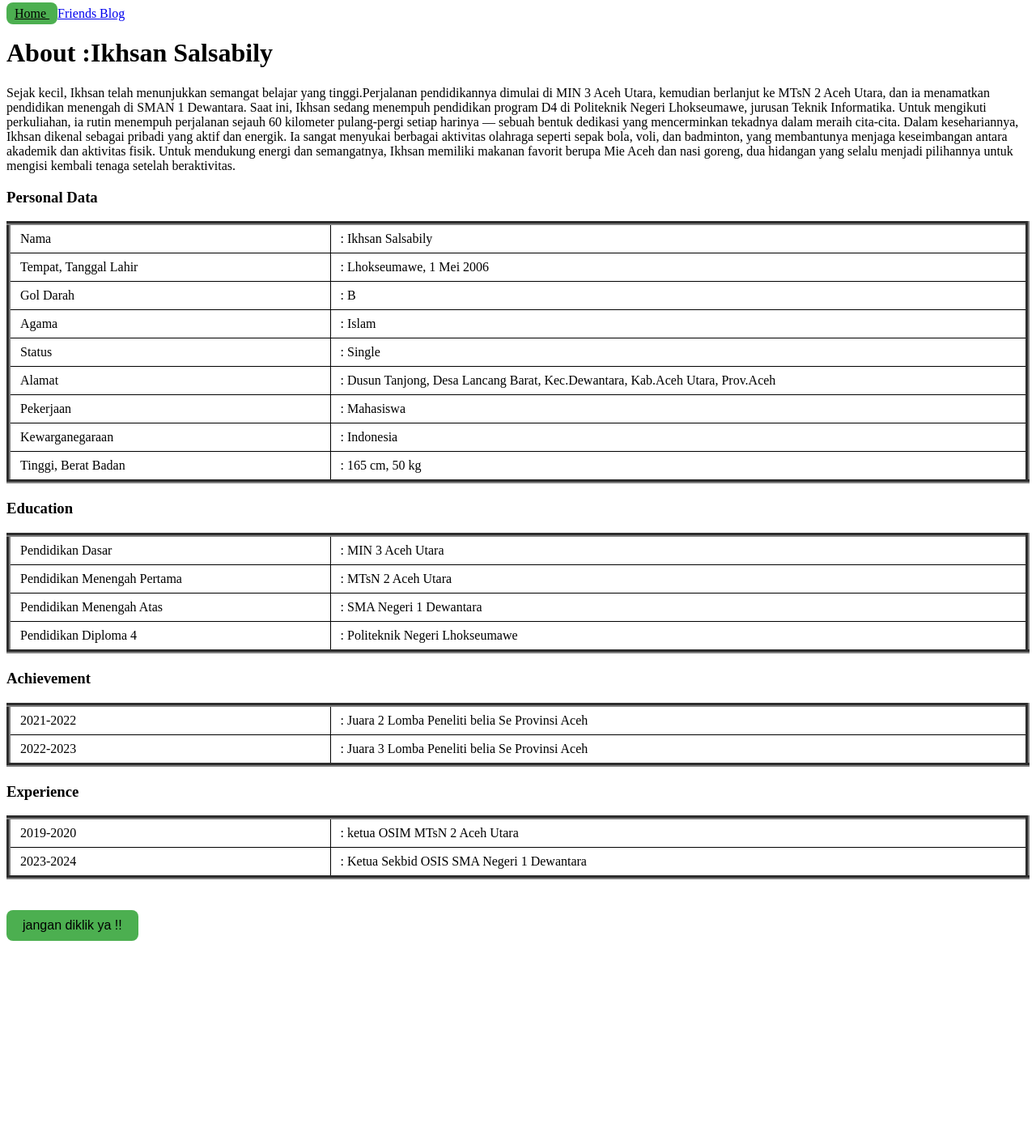
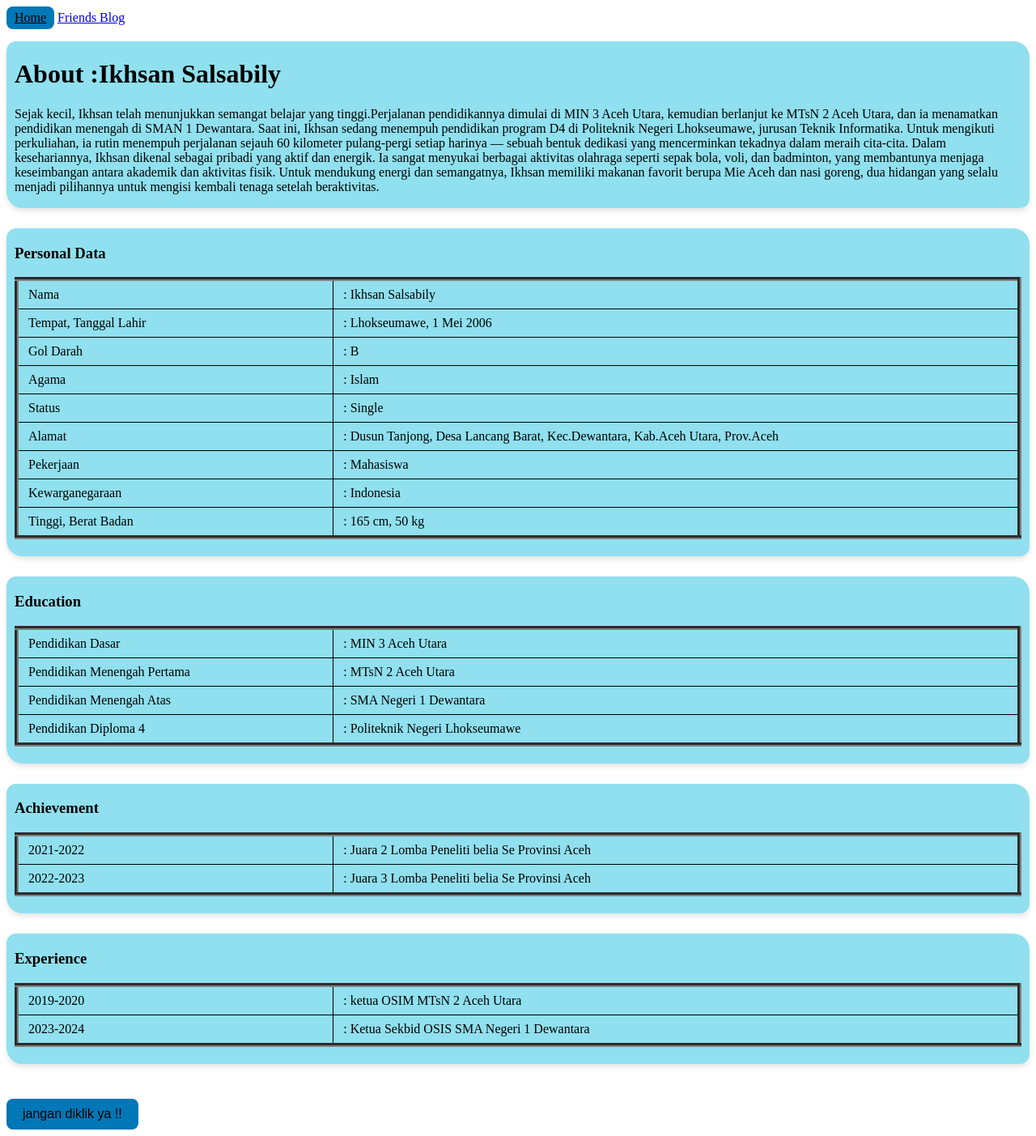
Before and after one commit to isanbly06/isanbly06.github.io, a Jekyll site: the page built from index.html, in a window 1280 px wide. Shown: the whole page at 81% size. Built offline with Jekyll 4.4.1, drawn with Linux system fonts in a browser that asks for light colours; before the commit the page ends 1170 px from its top, so only the background shows below that.

Commit message:
hasilpercobaan2

```diff
--- a/_sass/main.scss
+++ b/_sass/main.scss
@@ -1,17 +1,19 @@
 .current {
     color: green;
     padding: 5px 10px;
-    background-color: #4CAF50;
+    background-color: #0077B6;
     color: black;
     border: none;
     border-radius: 8px;
     cursor: pointer;
     font-size: 16px;
+    margin-bottom: 15px;
+    display: inline-block;
 }
 
 button {
     padding: 10px 20px;
-    background-color: #4CAF50;
+    background-color: #0077B6;
     color: rgb(0, 0, 0);
     border: none;
     border-radius: 8px;
@@ -20,12 +22,12 @@ button {
 }
 
 button:hover {
-    background-color: #45a049;
-    transform:scale(0.8) ;
+    background-color: #0077B6;
+    transform:scale(0.9) ;
 
 }
 table {
-    width: 100%; /* atau bisa spesifik contoh 600px */
+    width: 100%;
     border-collapse: collapse;
     margin-bottom: 20px;
   }
@@ -46,3 +48,34 @@ table {
   td:last-child {
     width: 65%;
   }
+  .post-card {
+    background-color: #90E0EF;
+    padding: 20px;
+    border-radius: 12px;
+    margin-bottom: 25px;
+    box-shadow: 0 4px 6px rgba(0, 0, 0, 0.1);
+    transition: all 0.3s ease;
+  }
+
+  .post-card:hover {
+    transform: translate(-10px, -20px);
+  }
+
+
+  .post-title {
+    color: #007bff;
+    font-weight: bold;
+    font-size: 20px;
+    margin: 0 0 10px;
+  }
+
+  .post-description {
+    color: #333;
+  }
+  .table {
+    background-color: #90E0EF;
+    padding: 1px 10px;
+    border-radius: 12px 20px;
+    margin-bottom: 25px;
+    box-shadow: 0 4px 6px rgba(0, 0, 0, 0.1);
+  }
--- a/assets/js/scripts.js
+++ b/assets/js/scripts.js
@@ -1,3 +1,3 @@
 function myFunction() {
-alert("kan sudah bilang jangan diklik ngeyel !!");
+alert("kan sudah bilang jangan diklik ya!!");
 }
--- a/blog.html
+++ b/blog.html
@@ -7,10 +7,12 @@ title: Blog
 
 <ul>
     {% for post in site.posts %}
+    <div class="post-card">
     <li>
         <a href="{{ post.url }}">{{ post.tittle }}</a>
         <p>{{ post.date | date_to_string }}</p>
-        <p>{{ post.excerpt }}</p>
+        <p>{{ post.excecrpt }}</p>
     </li>
+</div>
     {% endfor %}
 </ul>
--- a/index.html
+++ b/index.html
@@ -2,7 +2,7 @@
 layout: default
 tiltle: home
 ---
-
+<div class="table">
     <h1>About :Ikhsan Salsabily </h1>
     <p>Sejak kecil, Ikhsan telah menunjukkan semangat belajar yang tinggi.Perjalanan pendidikannya dimulai di MIN 3 Aceh Utara, kemudian berlanjut ke MTsN 2 Aceh Utara, dan ia menamatkan pendidikan menengah di SMAN 1 Dewantara.
         Saat ini, Ikhsan sedang menempuh pendidikan program D4 di Politeknik Negeri Lhokseumawe, jurusan Teknik Informatika.
@@ -10,6 +10,8 @@ tiltle: home
         Dalam kesehariannya, Ikhsan dikenal sebagai pribadi yang aktif dan energik. Ia sangat menyukai berbagai aktivitas olahraga seperti sepak bola, voli, dan badminton, yang membantunya menjaga keseimbangan antara akademik dan aktivitas fisik. Untuk mendukung energi dan semangatnya,
         Ikhsan memiliki makanan favorit berupa Mie Aceh dan nasi goreng, dua hidangan yang selalu menjadi pilihannya untuk mengisi kembali tenaga setelah beraktivitas.
     </p>
+    </div>
+    <div class="table">
     <h3>Personal Data</h3>
     <table border="5" cellpadding="3" cellspacing="2">
         <tr>
@@ -49,7 +51,9 @@ tiltle: home
             <td>: 165 cm, 50 kg</td>
         </tr>
     </table>
+</div>
 
+<div class="table">
     <h3>Education</h3>
     <table border="5" cellpadding="3" cellspacing="2">
         <tr>
@@ -69,7 +73,10 @@ tiltle: home
             <td>: Politeknik Negeri Lhokseumawe</td>
         </tr>
     </table>
+    </div>
 
+
+    <div class="table">
     <h3>Achievement</h3>
     <table border="5" cellpadding="3" cellspacing="2">
         <tr>
@@ -80,9 +87,10 @@ tiltle: home
             <td>2022-2023</td>
             <td>: Juara 3 Lomba Peneliti belia Se Provinsi Aceh</td>
         </tr>
+    </table>
+    </div>
 
-    </table>
-
+    <div class="table">
     <h3>Experience</h3>
     <table border="5" cellpadding="3" cellspacing="2">
         <tr>
@@ -95,5 +103,6 @@ tiltle: home
         </tr>
 
     </table>
+</div>
     <br>
     <button onclick="myFunction()">jangan diklik ya !!</button>
```
Also changed, not shown: _config.yml (line endings or trailing spaces), friends.md (line endings or trailing spaces), 2 other files.
